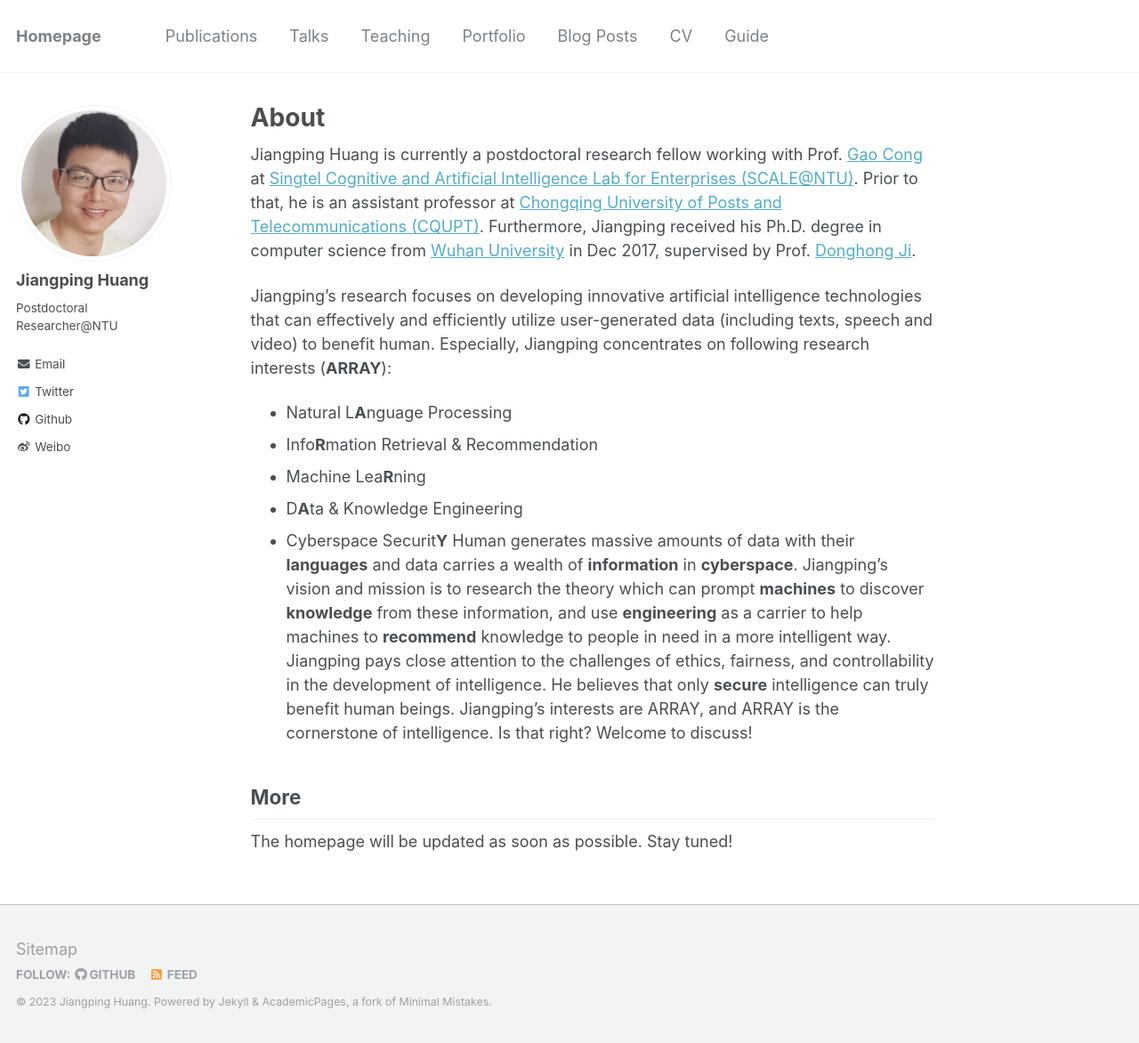
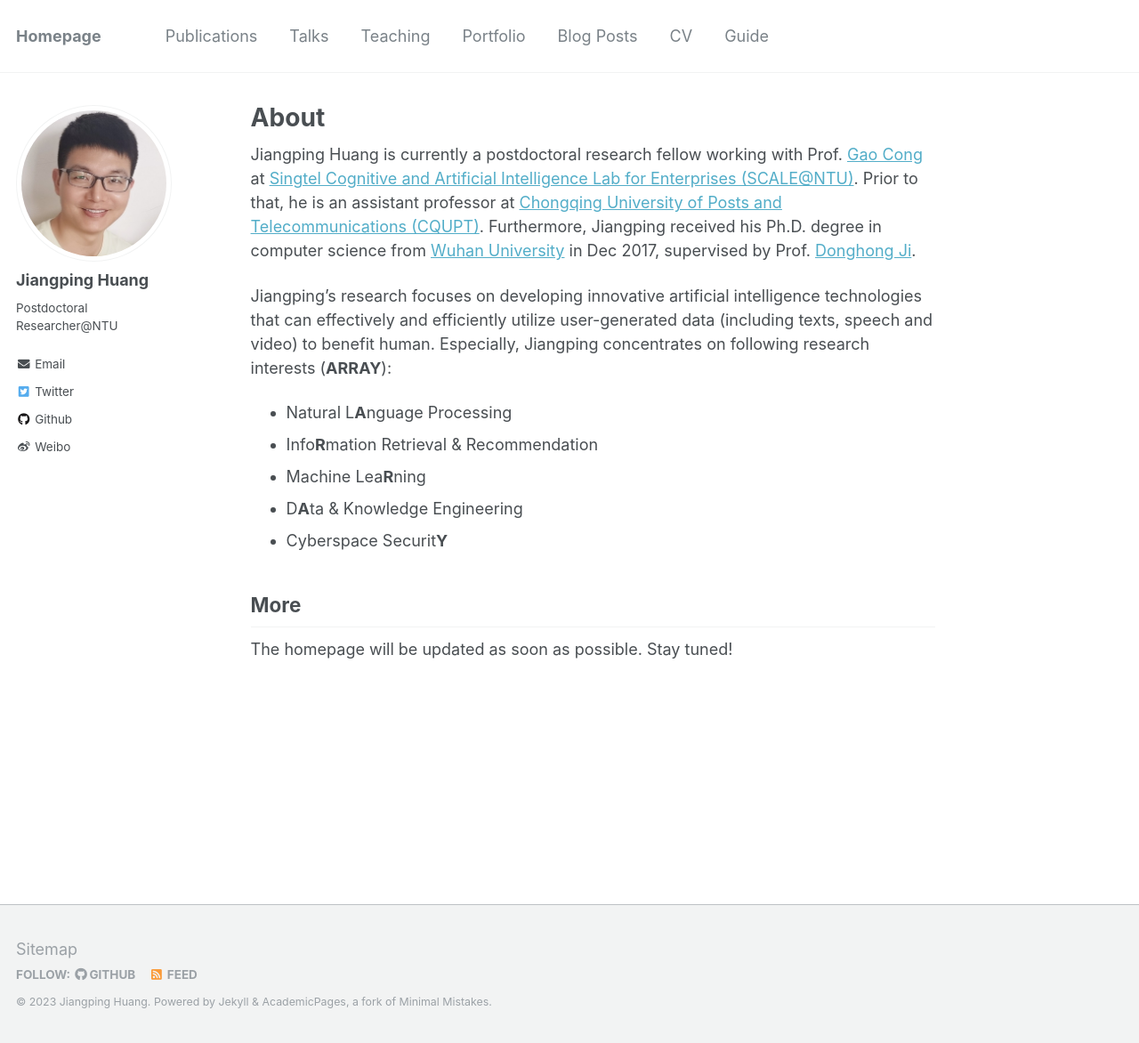
Before and after one commit to h-jp/h-jp.github.io, a Jekyll site: the page built from _pages/about.md, in a window 1280 px wide and 1172 px high. Shown: the whole window at 89% size. Built offline with Jekyll 4.4.1, drawn with Linux system fonts in a browser that asks for light colours.

Commit message:
initial commit

```diff
--- a/_pages/about.md
+++ b/_pages/about.md
@@ -16,7 +16,8 @@ Jiangping's research focuses on developing innovative artificial intelligence te
 + Machine Lea**R**ning
 + D**A**ta & Knowledge Engineering
 + Cyberspace Securit**Y**
-Human generates massive amounts of data with their **languages** and data carries a wealth of **information** in **cyberspace**. Jiangping's vision and mission is to research the theory which can prompt **machines** to discover **knowledge** from these information, and use **engineering** as a carrier to help machines to **recommend** knowledge to people in need in a more intelligent way. Jiangping pays close attention to the challenges of ethics, fairness, and controllability in the development of intelligence. He believes that only **secure** intelligence can truly benefit human beings. Jiangping's interests are ARRAY, and ARRAY is the cornerstone of intelligence. Is that right? Welcome to discuss!
+
+<!-- Human generates massive amounts of data with their **languages** and data carries a wealth of **information** in **cyberspace**. Jiangping's vision and mission is to research the theory which can prompt **machines** to discover **knowledge** from these information, and use **engineering** as a carrier to help machines to **recommend** knowledge to people in need in a more intelligent way. Jiangping pays close attention to the challenges of ethics, fairness, and controllability in the development of intelligence. He believes that only **secure** intelligence can truly benefit human beings. Jiangping's interests are ARRAY, and ARRAY is the cornerstone of intelligence. Is that right? Welcome to discuss! -->
 
 
 <!-- A data-driven personal website
```
